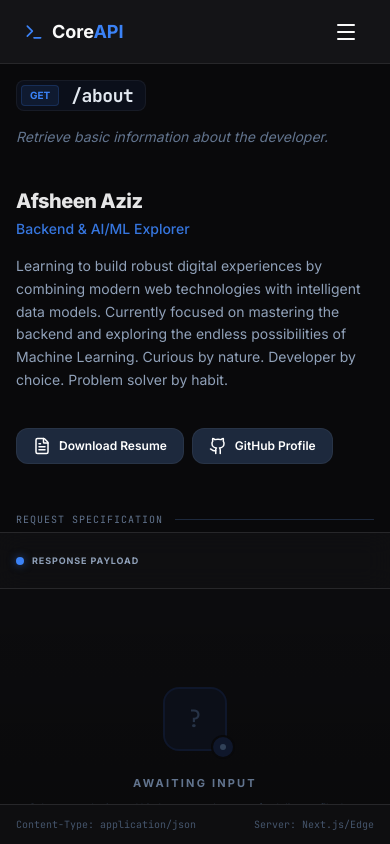
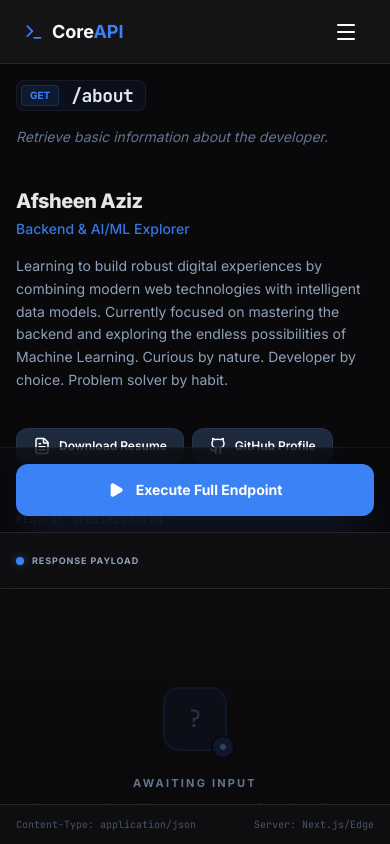
Before and after one commit to Afsheen-Aziz/portfolio, a Next.js app: page / in a window 390 px wide. Built offline with nearby package versions, Linux system fonts and the light colour scheme.

Commit message:
Improve mobile accessibility: add sticky execution button footer

```diff
--- a/src/components/MainPanel.tsx
+++ b/src/components/MainPanel.tsx
@@ -196,8 +196,8 @@ export default function MainPanel({ endpoint, onExecute, isExecuting }: MainPane
                             </section>
                         )}
 
-                        {/* Execute Button */}
-                        <div className="pt-4 flex flex-col md:flex-row items-center gap-4">
+                        {/* Execute Button - Desktop Version */}
+                        <div className="hidden md:flex pt-4 flex-col md:flex-row items-center gap-4">
                             <button
                                 onClick={onExecute}
                                 disabled={isExecuting}
@@ -222,6 +222,27 @@ export default function MainPanel({ endpoint, onExecute, isExecuting }: MainPane
                     </div>
                 </motion.div>
             </AnimatePresence>
+
+            {/* Mobile Sticky Button Bar */}
+            <div className="md:hidden sticky bottom-0 left-0 right-0 p-4 bg-background/60 backdrop-blur-xl border-t border-white/5 z-20">
+                <button
+                    onClick={onExecute}
+                    disabled={isExecuting}
+                    className={cn(
+                        "w-full flex items-center justify-center gap-3 py-4 rounded-xl font-bold text-sm transition-all active:scale-[0.98] disabled:opacity-50 disabled:cursor-not-allowed shadow-2xl",
+                        endpoint.method === 'GET'
+                            ? "bg-accent-get text-white shadow-accent-get/20"
+                            : "bg-accent-post text-white shadow-accent-post/20"
+                    )}
+                >
+                    {isExecuting ? (
+                        <div className="w-5 h-5 border-2 border-white/30 border-t-white rounded-full animate-spin" />
+                    ) : (
+                        <Play className="w-4 h-4 fill-current" />
+                    )}
+                    {isExecuting ? 'Requesting...' : 'Execute Full Endpoint'}
+                </button>
+            </div>
         </div>
     );
 }
```
